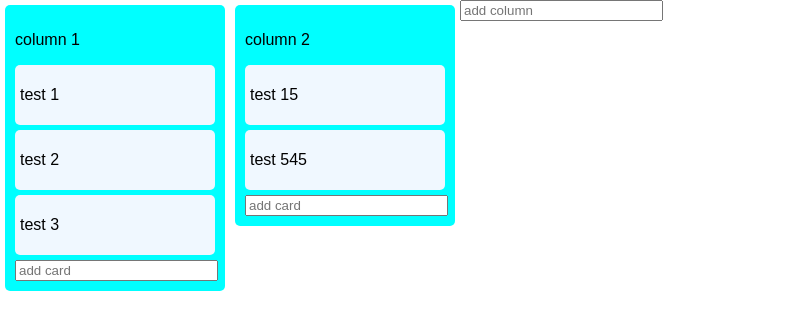
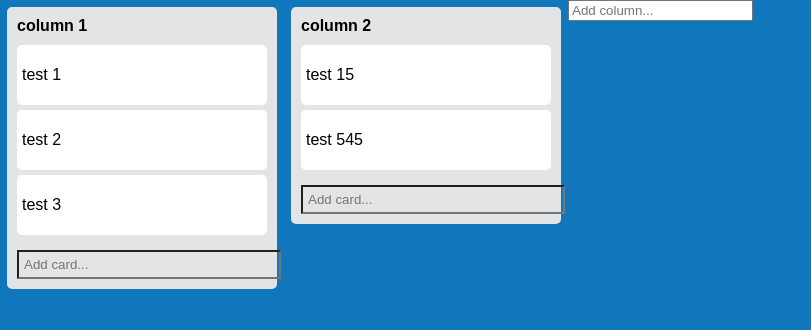
Before and after one commit to AlexandrPristupa/react-practice, a React (Create React App) app: page / in a window 1280 px wide. Shown: the top 330 px of the page, without its empty margins (0-811 px from the left). Built offline with nearby package versions, Linux system fonts and the light colour scheme.

Commit message:
added css

```diff
--- a/src/components/addCard.js
+++ b/src/components/addCard.js
@@ -20,7 +20,7 @@ class AddCard extends Component {
         console.log(this.props);
 
         return (
-            <input type="text" placeholder="add card" className="input" onKeyPress={this.handleKeyPress}/>
+            <input type="text" placeholder="Add card..." className="add-card-input" onKeyPress={this.handleKeyPress}/>
         );
     }
 }
--- a/src/components/addColumn.js
+++ b/src/components/addColumn.js
@@ -24,7 +24,7 @@ class AddColumn extends Component {
         console.log(this.props)
 
         return (
-            <input type="text" placeholder="add column" className="input" onKeyPress={this.handleKeyPress}/>
+            <input type="text" placeholder="Add column..." className="add-list-input" onKeyPress={this.handleKeyPress}/>
         );
     }
 }
--- a/src/components/column.js
+++ b/src/components/column.js
@@ -9,7 +9,7 @@ class Column extends Component {
 
         return (
             <div className="column">
-                <p>{ this.props.column.name }</p>
+                <h5>{ this.props.column.name }</h5>
                 {
                     this.props.column.cards.map((card) => <Card name={card.name} key={card.id} /> )
                 }
--- a/src/styles/App.css
+++ b/src/styles/App.css
@@ -1,19 +1,28 @@
 .column {
-    background: aqua;
+    background: #e3e4e6;
     float: left;
-    width: 200px;
+    width: 250px;
     padding: 10px;
-    margin: 5px;
+    margin: 7px;
     border-radius: 5px;
 }
 
+.column h5 {
+    margin: 0 0 10px 0;
+    font-size: 16px
+}
+
 .card {
-    background: aliceblue;
+    background: #fff;
     border-radius: 5px;
     padding: 5px;
     margin-bottom: 5px;
 }
 
-.input {
-    width: 195px;
+.add-card-input {
+    width: 100%;
+    background: transparent;
+    padding: 5px;
+    margin-top: 10px;
+    color: #dddee0;
 }
--- a/src/styles/index.css
+++ b/src/styles/index.css
@@ -2,4 +2,5 @@ body {
   margin: 0;
   padding: 0;
   font-family: sans-serif;
+  background: #1077bd;
 }
```
